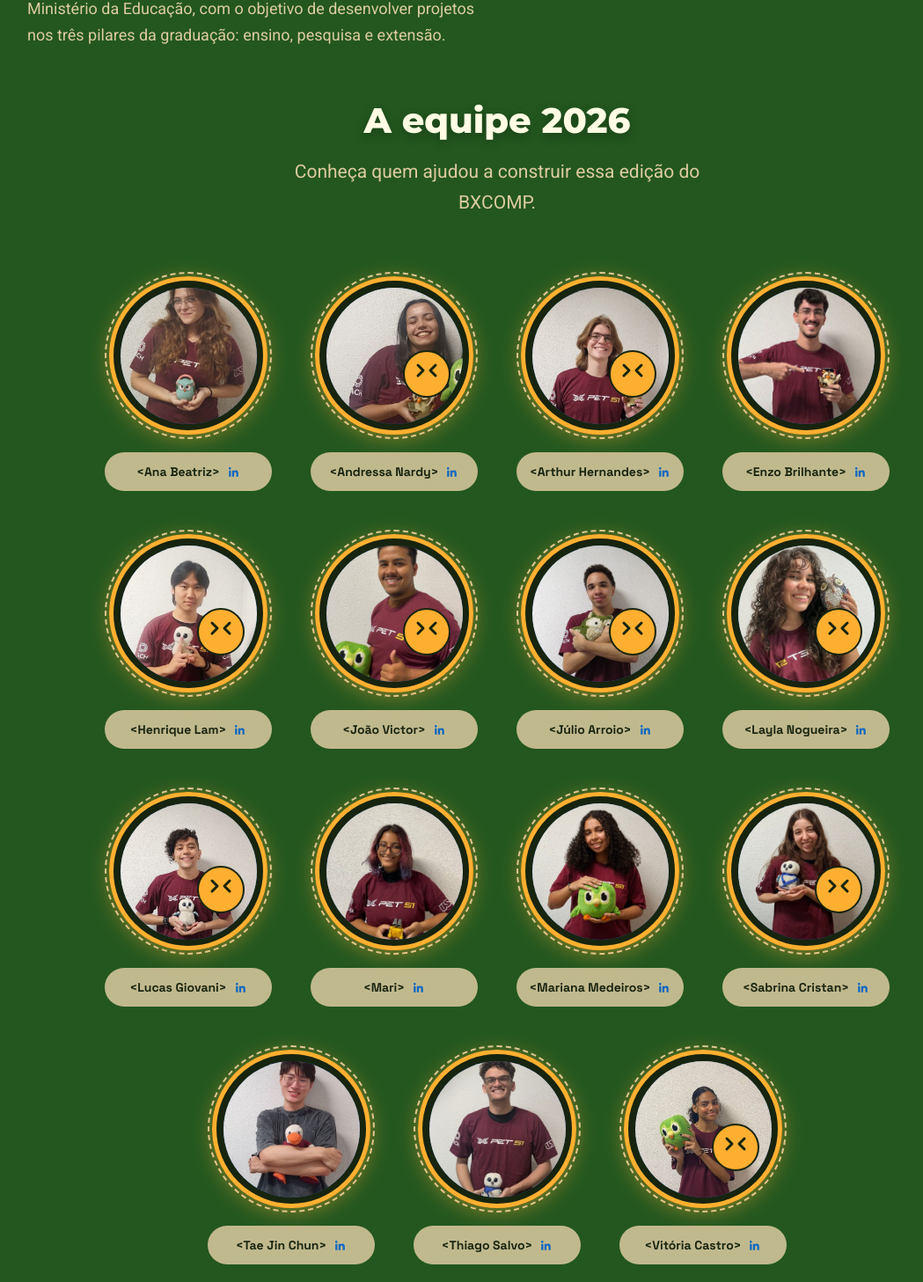
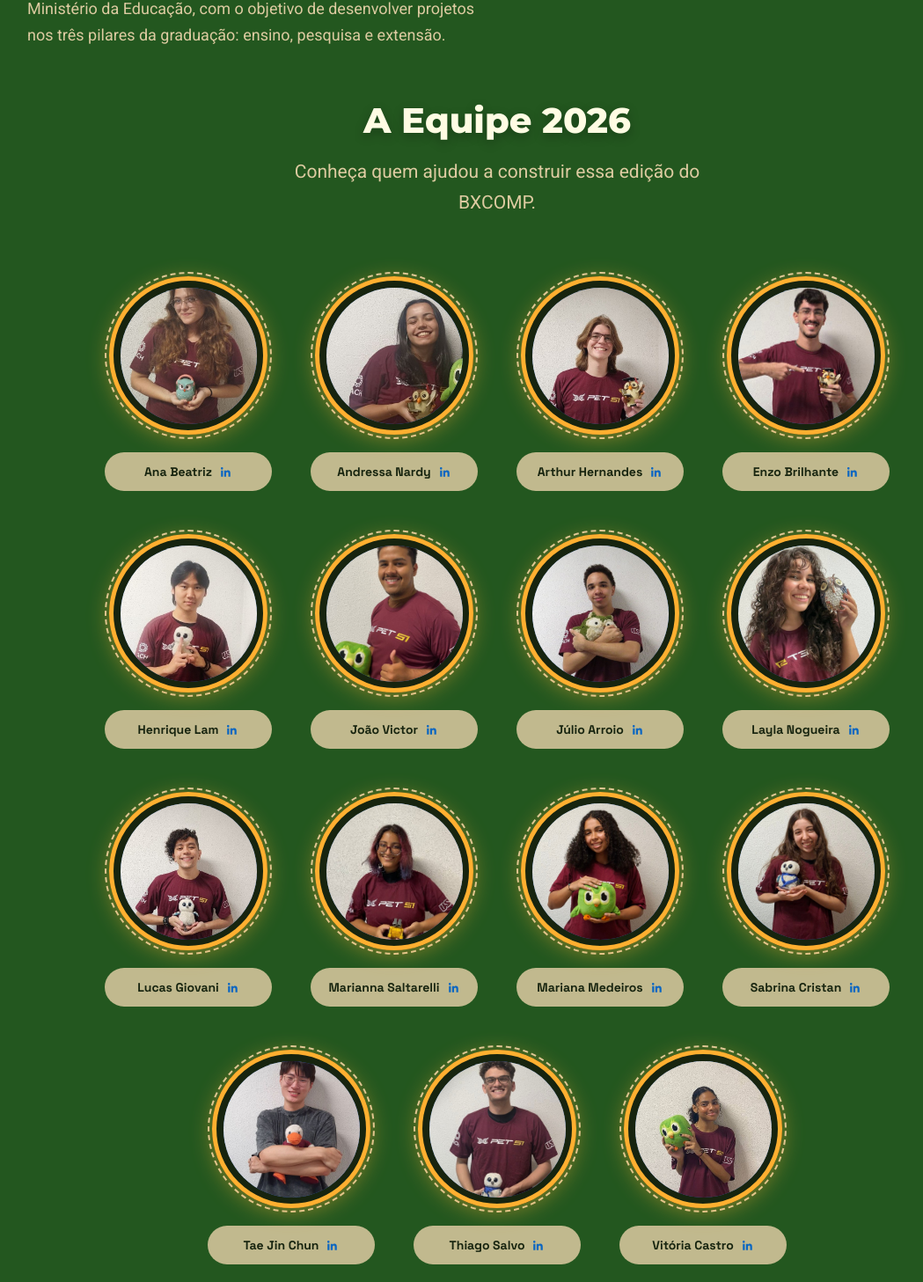
Before and after one commit to petsi-each/bxcomp2026-site, a Next.js app: page /Sobre in a window 1280 px wide. Shown: the part 1333-2790 px from the top of the page at 88% size, without its empty margins (75-1124 px from the left). Built offline with nearby package versions, Linux system fonts and the light colour scheme; a web font is replaced by a local one.

Commit message:
corrige organizadores

```diff
--- a/src/components/Organizadores/Organizador.tsx
+++ b/src/components/Organizadores/Organizador.tsx
@@ -29,17 +29,17 @@ export default function Organizador({ pessoa }: { pessoa: PessoaProps }) {
                 </div>
             </div>
 
-            {pessoa.dev && (
+            {/* {pessoa.dev && (
                 <div className="selo-organizador">
                     <svg viewBox="0 0 56 56" xmlns="http://www.w3.org/2000/svg">
                         <circle cx="28" cy="28" r="26" fill="#FFAF30" stroke="#17240F" strokeWidth="2" />
                         <path d="M18 30 L24 24 L18 18 M38 18 L32 24 L38 30" stroke="#17240F" strokeWidth="3" strokeLinecap="round" strokeLinejoin="round" fill="none" />
                     </svg>
                 </div>
-            )}
+            )} */}
 
             <a className="nome" href={pessoa.linkedinUrl} target="_blank" rel="noreferrer">
-                <span style={{ marginRight: "8px" }}>&lt;{pessoa.nome}&gt;</span>
+                <span style={{ marginRight: "8px" }}>{pessoa.nome}</span>
                 <svg viewBox="0 0 24 24" width="15" height="15" fill="#0A66C2" xmlns="http://www.w3.org/2000/svg">
                     <path d="M20.45 20.45h-3.56v-5.57c0-1.33-.02-3.04-1.85-3.04-1.86 0-2.15 1.45-2.15 2.94v5.67H9.34V9h3.41v1.56h.05c.48-.9 1.64-1.85 3.37-1.85 3.6 0 4.27 2.37 4.27 5.45v6.29zM5.34 7.43a2.07 2.07 0 1 1 0-4.13 2.07 2.07 0 0 1 0 4.13zM7.12 20.45H3.56V9h3.56v11.45z" />
                 </svg>
--- a/src/components/Organizadores/Organizadores.tsx
+++ b/src/components/Organizadores/Organizadores.tsx
@@ -6,7 +6,7 @@ export default function Organizadores() {
     return (
         <section className="mt-[var(--section-gap)]">
             <div className="titulo flex-col">
-                <h2>A equipe 2026</h2>
+                <h2>A Equipe 2026</h2>
                 <p className="text-center max-w-[560px] mt-4 px-4">
                     Conheça quem ajudou a construir essa edição do BXCOMP.
                 </p>
--- a/src/data/organizadores.json
+++ b/src/data/organizadores.json
@@ -54,7 +54,7 @@
         "dev": true
     },
     {
-        "nome": "Mari",
+        "nome": "Marianna Saltarelli",
         "linkedinUrl": "#",
         "imgSrc": "./img/fotos_organizadores/mari.jpg",
         "dev": false
```
